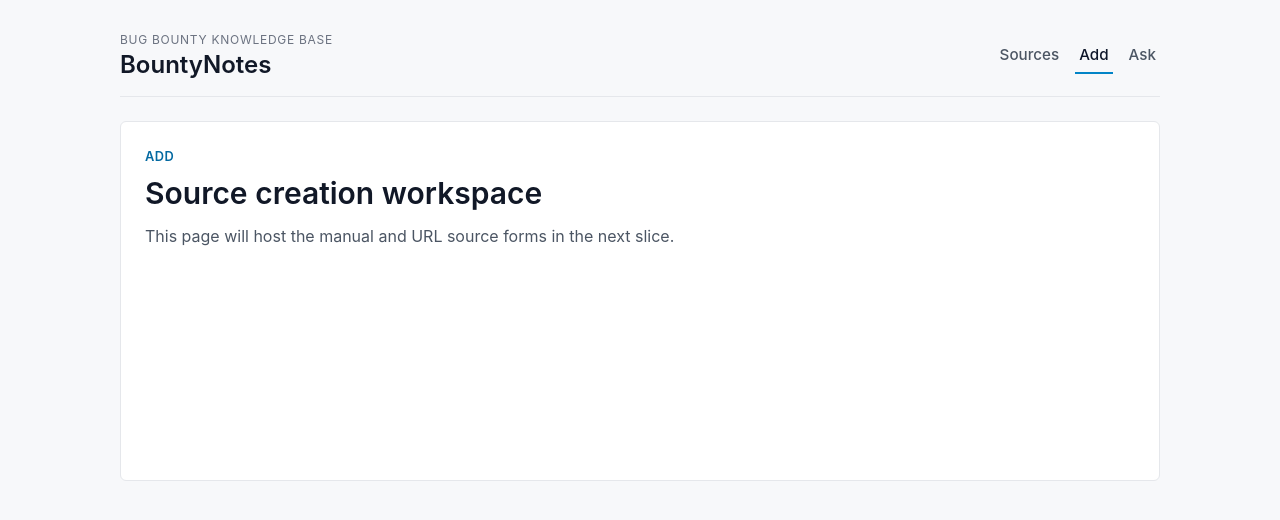
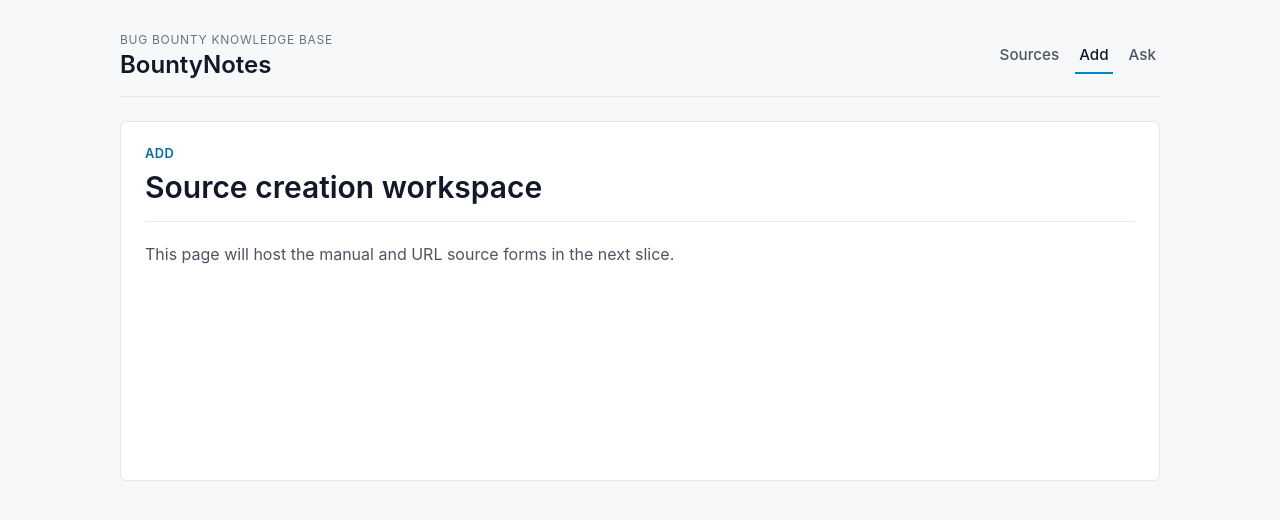
Before and after one commit to lgeniaux/bountynotes, an Angular app in the folder frontend/: page /add in a window 1280 px wide. Shown: the top 520 px of the page. Built offline with nearby package versions, Linux system fonts and the light colour scheme.

Commit message:
refactor(web): move add page to dedicated template + styless

```diff
--- /dev/null
+++ b/frontend/src/app/pages/add-page.component.css
@@ -0,0 +1,36 @@
+.add-page {
+  display: grid;
+  gap: 20px;
+}
+
+.add-page-header {
+  display: grid;
+  gap: 8px;
+  padding-bottom: 16px;
+  border-bottom: 1px solid #e5e7eb;
+}
+
+.page-kicker {
+  margin: 0;
+  font-size: 0.8rem;
+  font-weight: 600;
+  letter-spacing: 0.04em;
+  text-transform: uppercase;
+  color: #0369a1;
+}
+
+.add-page h2 {
+  margin: 0;
+  font-size: 1.875rem;
+  line-height: 1.2;
+  font-weight: 600;
+  color: #111827;
+}
+
+.page-intro {
+  margin: 0;
+  max-width: 62ch;
+  font-size: 1rem;
+  line-height: 1.6;
+  color: #4b5563;
+}
--- /dev/null
+++ b/frontend/src/app/pages/add-page.component.html
@@ -0,0 +1,8 @@
+<section class="add-page">
+  <header class="add-page-header">
+    <p class="page-kicker">Add</p>
+    <h2>Source creation workspace</h2>
+  </header>
+
+  <p class="page-intro">This page will host the manual and URL source forms in the next slice.</p>
+</section>
--- a/frontend/src/app/pages/add-page.component.ts
+++ b/frontend/src/app/pages/add-page.component.ts
@@ -2,42 +2,7 @@ import { Component } from '@angular/core';
 
 @Component({
   selector: 'app-add-page',
-  template: `
-    <div class="page-copy">
-      <p class="page-kicker">Add</p>
-      <h2>Source creation workspace</h2>
-      <p>This page will host the manual and URL source forms in the next slice.</p>
-    </div>
-  `,
-  styles: `
-    .page-copy {
-      max-width: 640px;
-    }
-
-    .page-kicker {
-      margin: 0 0 8px;
-      font-size: 0.8rem;
-      font-weight: 600;
-      letter-spacing: 0.04em;
-      text-transform: uppercase;
-      color: #0369a1;
-    }
-
-    h2 {
-      margin: 0 0 12px;
-      font-size: 1.875rem;
-      line-height: 1.2;
-      font-weight: 600;
-      color: #111827;
-    }
-
-    p {
-      margin: 0;
-      max-width: 56ch;
-      font-size: 1rem;
-      line-height: 1.65;
-      color: #4b5563;
-    }
-  `,
+  templateUrl: './add-page.component.html',
+  styleUrl: './add-page.component.css',
 })
 export class AddPageComponent {}
```
